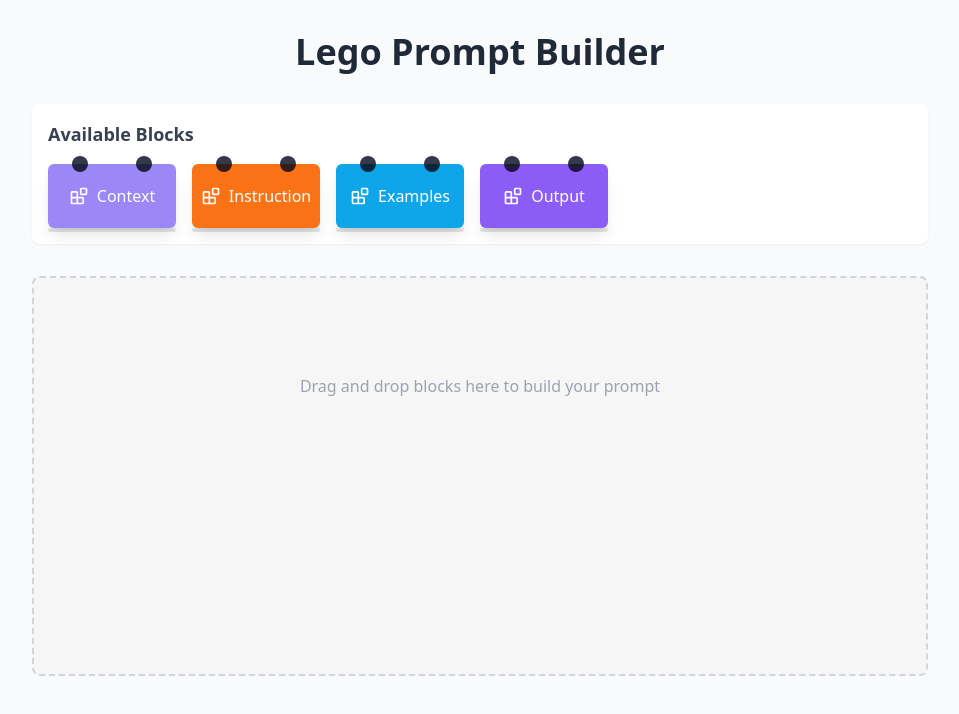
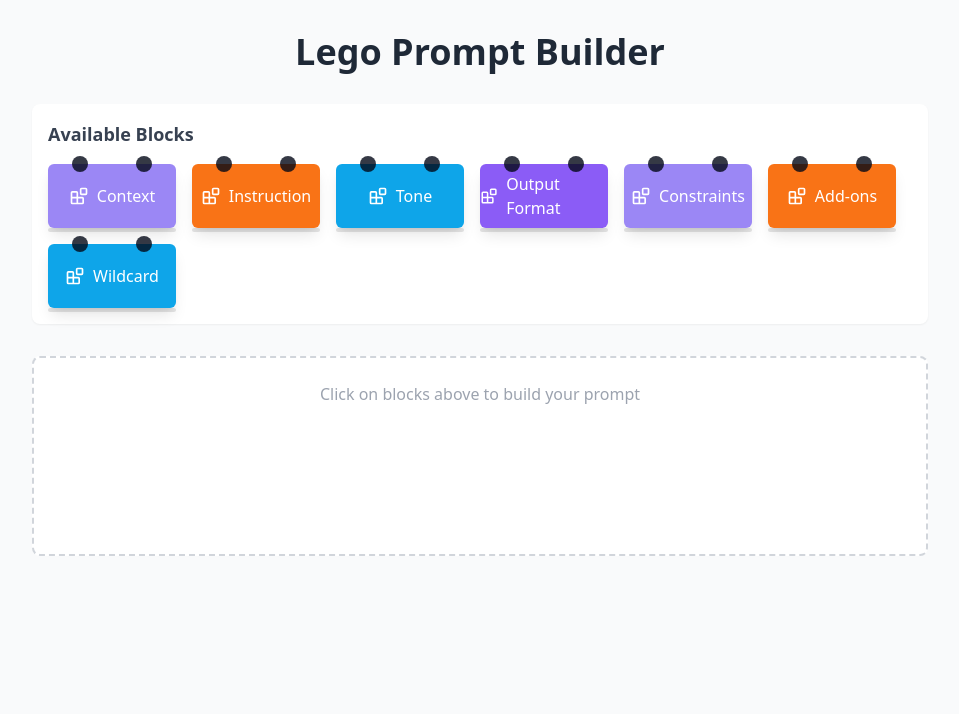
Before and after one commit to GhadaAlammar/lego-prompt-craft, a React (Vite) app: page / in a window 1280 px wide. Shown: the top 714 px of the page, without its empty margins (160-1119 px from the left). Built offline with nearby package versions, Linux system fonts and the light colour scheme.

Commit message:
Refactor: Update Lego blocks and add interactions
- Updated the Lego blocks to include 7 different types.
- Implemented dropdown menus for each block with example options.
- Changed the bottom section to display text based on user selections.

```diff
--- a/src/components/ConstructionArea.tsx
+++ b/src/components/ConstructionArea.tsx
@@ -1,44 +1,55 @@
 
-import React, { useState } from 'react';
+import React, { useState, useEffect } from 'react';
 
-interface BlockData {
-  type: 'primary' | 'secondary' | 'system' | 'context';
+interface BlockSelection {
   label: string;
+  selectedOption: string;
 }
 
 const ConstructionArea: React.FC = () => {
-  const [placedBlocks, setPlacedBlocks] = useState<BlockData[]>([]);
+  const [selections, setSelections] = useState<BlockSelection[]>([]);
 
-  const handleDragOver = (e: React.DragEvent) => {
-    e.preventDefault();
-  };
+  useEffect(() => {
+    const handleBlockSelection = (event: Event) => {
+      const { detail } = event as CustomEvent;
+      setSelections(prev => {
+        // Find if we already have a selection for this block type
+        const existingIndex = prev.findIndex(s => s.label === detail.label);
+        if (existingIndex >= 0) {
+          // Replace the existing selection
+          const newSelections = [...prev];
+          newSelections[existingIndex] = {
+            label: detail.label,
+            selectedOption: detail.selectedOption,
+          };
+          return newSelections;
+        }
+        // Add new selection
+        return [...prev, {
+          label: detail.label,
+          selectedOption: detail.selectedOption,
+        }];
+      });
+    };
 
-  const handleDrop = (e: React.DragEvent) => {
-    e.preventDefault();
-    const blockData = JSON.parse(e.dataTransfer.getData('text/plain'));
-    setPlacedBlocks((prev) => [...prev, blockData]);
-  };
+    window.addEventListener('blockOptionSelected', handleBlockSelection);
+    return () => window.removeEventListener('blockOptionSelected', handleBlockSelection);
+  }, []);
 
   return (
-    <div
-      onDragOver={handleDragOver}
-      onDrop={handleDrop}
-      className="min-h-[400px] w-full bg-lego-background rounded-lg p-4 border-2 border-dashed border-gray-300
-                flex flex-col items-center gap-2"
-    >
-      {placedBlocks.map((block, index) => (
-        <div
-          key={index}
-          className={`bg-lego-${block.type} w-32 h-16 rounded-md shadow-lg
-                     flex items-center justify-center text-white font-medium
-                     animate-block-snap`}
-        >
-          {block.label}
+    <div className="min-h-[200px] w-full bg-white rounded-lg p-6 border-2 border-dashed border-gray-300">
+      {selections.length === 0 ? (
+        <div className="text-gray-400 text-center">
+          Click on blocks above to build your prompt
         </div>
-      ))}
-      {placedBlocks.length === 0 && (
-        <div className="text-gray-400 mt-20">
-          Drag and drop blocks here to build your prompt
+      ) : (
+        <div className="prose max-w-none">
+          {selections.map((selection, index) => (
+            <div key={index} className="mb-2">
+              <span className="font-semibold">{selection.label}:</span>{' '}
+              <span>{selection.selectedOption}</span>
+            </div>
+          ))}
         </div>
       )}
     </div>
--- a/src/components/LegoBlock.tsx
+++ b/src/components/LegoBlock.tsx
@@ -1,14 +1,20 @@
 
 import React from 'react';
 import { Blocks } from 'lucide-react';
+import {
+  DropdownMenu,
+  DropdownMenuContent,
+  DropdownMenuItem,
+  DropdownMenuTrigger,
+} from "./ui/dropdown-menu";
 
 interface LegoBlockProps {
   type: 'primary' | 'secondary' | 'system' | 'context';
   label: string;
-  draggable?: boolean;
+  options: string[];
 }
 
-const LegoBlock: React.FC<LegoBlockProps> = ({ type, label, draggable = true }) => {
+const LegoBlock: React.FC<LegoBlockProps> = ({ type, label, options }) => {
   const colorMap = {
     primary: 'bg-lego-primary',
     secondary: 'bg-lego-secondary',
@@ -16,15 +22,19 @@ const LegoBlock: React.FC<LegoBlockProps> = ({ type, label, draggable = true })
     context: 'bg-lego-context',
   };
 
-  const handleDragStart = (e: React.DragEvent) => {
-    e.dataTransfer.setData('text/plain', JSON.stringify({ type, label }));
+  const handleSelect = (option: string) => {
+    const blockData = { type, label, selectedOption: option };
+    const event = new CustomEvent('blockOptionSelected', {
+      detail: blockData
+    });
+    window.dispatchEvent(event);
   };
 
   return (
+    <DropdownMenu>
+      <DropdownMenuTrigger asChild>
         <div
-      draggable={draggable}
-      onDragStart={handleDragStart}
-      className={`${colorMap[type]} relative w-32 h-16 rounded-md cursor-move
+          className={`${colorMap[type]} relative w-32 h-16 rounded-md cursor-pointer
                     transition-transform hover:scale-105 active:scale-95
                     shadow-lg flex items-center justify-center group`}
         >
@@ -43,6 +53,19 @@ const LegoBlock: React.FC<LegoBlockProps> = ({ type, label, draggable = true })
           {/* Connection point */}
           <div className="absolute -bottom-1 left-0 w-full h-1 bg-black/10 rounded"></div>
         </div>
+      </DropdownMenuTrigger>
+      <DropdownMenuContent className="w-56 bg-white">
+        {options.map((option, index) => (
+          <DropdownMenuItem
+            key={index}
+            onClick={() => handleSelect(option)}
+            className="cursor-pointer"
+          >
+            {option}
+          </DropdownMenuItem>
+        ))}
+      </DropdownMenuContent>
+    </DropdownMenu>
   );
 };
 
--- a/src/pages/Index.tsx
+++ b/src/pages/Index.tsx
@@ -15,10 +15,55 @@ const Index = () => {
         <div className="mb-8 p-4 bg-white rounded-lg shadow-sm">
           <h2 className="text-lg font-semibold mb-4 text-gray-700">Available Blocks</h2>
           <div className="flex flex-wrap gap-4">
-            <LegoBlock type="primary" label="Context" />
-            <LegoBlock type="secondary" label="Instruction" />
-            <LegoBlock type="system" label="Examples" />
-            <LegoBlock type="context" label="Output" />
+            <LegoBlock type="primary" label="Context" options={[
+              "From a lecture",
+              "From the textbook",
+              "From research papers",
+              "From case studies",
+              "From real-world examples"
+            ]} />
+            <LegoBlock type="secondary" label="Instruction" options={[
+              "Explain in detail",
+              "Summarize briefly",
+              "Compare and contrast",
+              "Analyze critically",
+              "Provide examples"
+            ]} />
+            <LegoBlock type="system" label="Tone" options={[
+              "Professional",
+              "Casual",
+              "Academic",
+              "Conversational",
+              "Technical"
+            ]} />
+            <LegoBlock type="context" label="Output Format" options={[
+              "Bullet points",
+              "Paragraph form",
+              "Step-by-step guide",
+              "Table format",
+              "Diagram description"
+            ]} />
+            <LegoBlock type="primary" label="Constraints" options={[
+              "Under 100 words",
+              "Focus on basics",
+              "Include citations",
+              "No jargon",
+              "Time limit: 5 min"
+            ]} />
+            <LegoBlock type="secondary" label="Add-ons" options={[
+              "Include examples",
+              "Add diagrams",
+              "Provide analogies",
+              "Include resources",
+              "Add practice questions"
+            ]} />
+            <LegoBlock type="system" label="Wildcard" options={[
+              "Make it fun",
+              "Challenge assumptions",
+              "Add plot twist",
+              "Include humor",
+              "Surprise element"
+            ]} />
           </div>
         </div>
 
```
Lines whose indentation alone changed are shown as unchanged.
